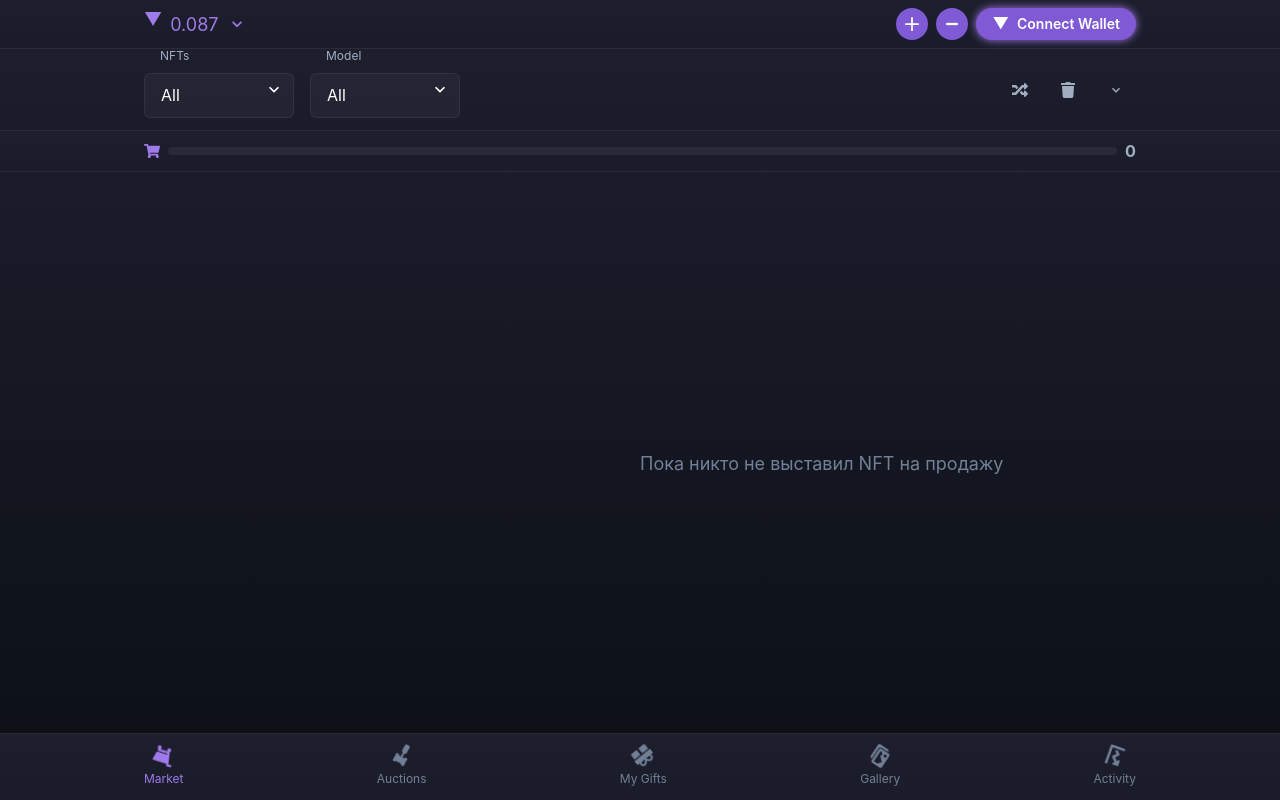
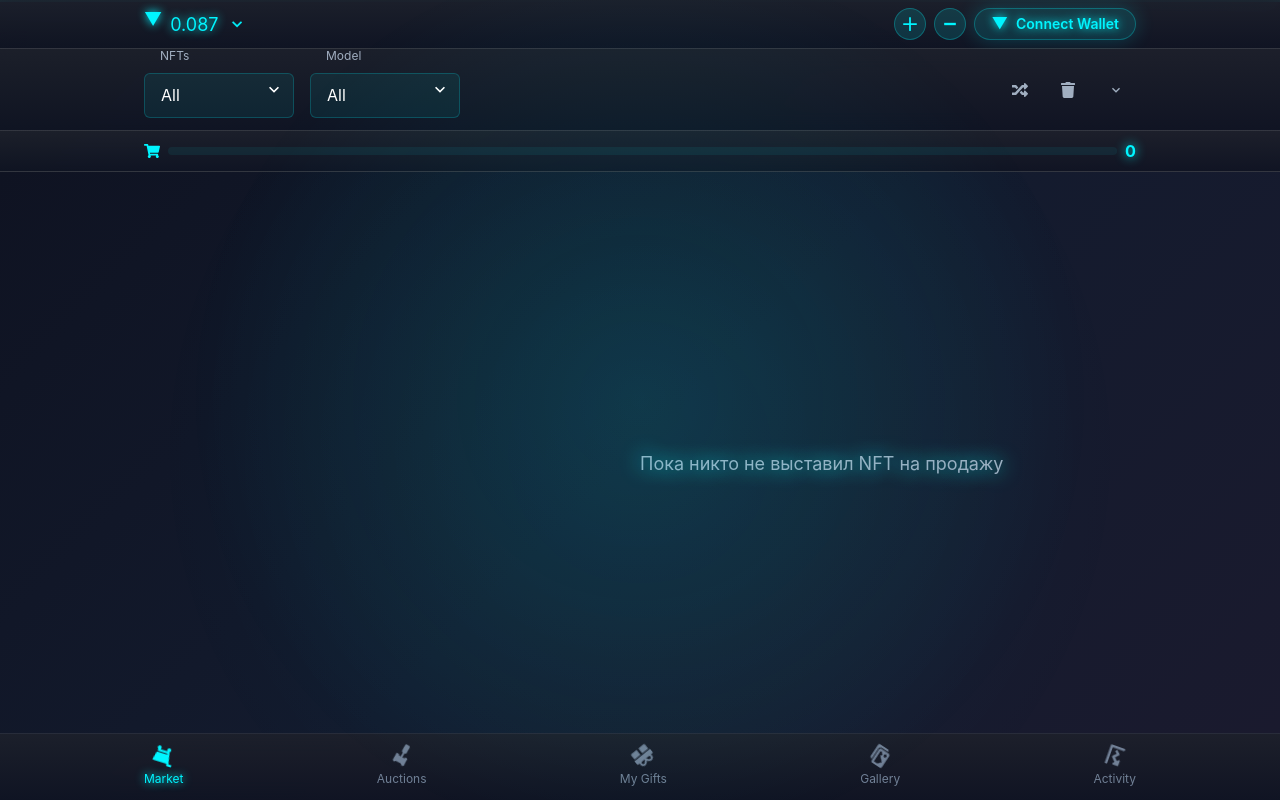
Before and after one commit to useriiefokrjkgjrkgkgkjkg/telegram-nft-marketplace, a Next.js app: page / in a window 1280 px wide. Built offline with nearby package versions, Linux system fonts and the light colour scheme.

Commit message:
Update design with neon cyberpunk style

```diff
--- a/app/page.tsx
+++ b/app/page.tsx
@@ -56,9 +56,14 @@ const shimmerAnimation = keyframes`
 
 export default function Home() {
   const [balance] = useState('0.087');
-  const bgColor = useColorModeValue('gray.900', 'gray.900');
-  const gradientBg = 'linear-gradient(to bottom, #1a1c2a, #0d1117)';
-  const panelBg = 'linear-gradient(to bottom, #1E1E2D, #1a1c2a)';
+
+  // Новые градиенты и цвета
+  const gradientBg = 'linear-gradient(135deg, #0F1322 0%, #131B2E 50%, #1A1A2E 100%)';
+  const panelBg = 'linear-gradient(to bottom, rgba(29, 32, 43, 0.95), rgba(16, 20, 35, 0.95))';
+  const neonBlue = '#00F5FF';
+  const neonPink = '#FF10F0';
+  const accentColor = neonBlue;
+  const hoverAccentColor = neonPink;
 
   // Устанавливаем высоту для мини-приложения Telegram
   useEffect(() => {
@@ -92,16 +97,27 @@ export default function Home() {
           left: 0,
           right: 0,
           height: '2px',
-          background: 'linear-gradient(90deg, transparent, purple.400, transparent)',
+          background: `linear-gradient(90deg, transparent, ${neonBlue}, transparent)`,
           animation: `${shimmerAnimation} 3s infinite linear`
+        },
+        '&::after': {
+          content: '""',
+          position: 'absolute',
+          top: 0,
+          left: 0,
+          right: 0,
+          bottom: 0,
+          background: 'radial-gradient(circle at 50% 50%, rgba(0, 245, 255, 0.1) 0%, transparent 60%)',
+          pointerEvents: 'none'
         }
       }}
     >
       {/* Верхняя панель */}
       <Box
         borderBottom="1px solid"
-        borderColor="whiteAlpha.100"
+        borderColor="rgba(255, 255, 255, 0.1)"
         bgImage={panelBg}
+        backdropFilter="blur(10px)"
         animation={`${fadeInAnimation} 0.5s ease-out`}
       >
         <Container maxW="container.lg" py={2}>
@@ -113,13 +129,18 @@ export default function Home() {
             >
               <Text
                 fontSize="lg"
-                color="purple.400"
+                color={accentColor}
                 animation={`${floatAnimation} 2s ease-in-out infinite`}
+                textShadow={`0 0 10px ${accentColor}`}
               >▼</Text>
-              <Text fontSize="lg" color="purple.400">{balance}</Text>
+              <Text
+                fontSize="lg"
+                color={accentColor}
+                textShadow={`0 0 10px ${accentColor}`}
+              >{balance}</Text>
               <ChevronDownIcon
                 boxSize={5}
-                color="purple.400"
+                color={accentColor}
                 animation={`${pulseAnimation} 2s infinite`}
               />
             </HStack>
@@ -128,12 +149,16 @@ export default function Home() {
                 aria-label="Add balance"
                 icon={<AddIcon />}
                 size="sm"
-                bg="purple.500"
-                color="white"
+                bg={`${accentColor}22`}
+                color={accentColor}
                 borderRadius="full"
+                border="1px solid"
+                borderColor={`${accentColor}44`}
                 _hover={{
-                  bg: 'purple.400',
+                  bg: `${hoverAccentColor}33`,
+                  color: hoverAccentColor,
                   transform: 'scale(1.1)',
+                  borderColor: `${hoverAccentColor}66`
                 }}
                 transition="all 0.2s"
               />
@@ -141,28 +166,37 @@ export default function Home() {
                 aria-label="Subtract balance"
                 icon={<MinusIcon />}
                 size="sm"
-                bg="purple.500"
-                color="white"
+                bg={`${accentColor}22`}
+                color={accentColor}
                 borderRadius="full"
+                border="1px solid"
+                borderColor={`${accentColor}44`}
                 _hover={{
-                  bg: 'purple.400',
+                  bg: `${hoverAccentColor}33`,
+                  color: hoverAccentColor,
                   transform: 'scale(1.1)',
+                  borderColor: `${hoverAccentColor}66`
                 }}
                 transition="all 0.2s"
               />
               <Button
-                bg="purple.500"
-                color="white"
+                bg={`${accentColor}22`}
+                color={accentColor}
                 size="sm"
+                border="1px solid"
+                borderColor={`${accentColor}44`}
                 _hover={{
-                  bg: 'purple.400',
+                  bg: `${hoverAccentColor}33`,
+                  color: hoverAccentColor,
                   transform: 'scale(1.02)',
+                  borderColor: `${hoverAccentColor}66`
                 }}
                 transition="all 0.2s"
                 borderRadius="full"
                 px={4}
                 leftIcon={<Text as="span" fontSize="md">▼</Text>}
-                animation={`${glowAnimation} 2s infinite`}
+                textShadow={`0 0 10px ${accentColor}`}
+                boxShadow={`0 0 20px ${accentColor}33`}
               >
                 Connect Wallet
               </Button>
@@ -174,8 +208,9 @@ export default function Home() {
       {/* Фильтры */}
       <Box
         borderBottom="1px solid"
-        borderColor="whiteAlpha.100"
+        borderColor="rgba(255, 255, 255, 0.1)"
         bgImage={panelBg}
+        backdropFilter="blur(10px)"
         animation={`${fadeInAnimation} 0.5s ease-out 0.2s`}
         opacity="0"
         sx={{ animationFillMode: 'forwards' }}
@@ -189,15 +224,18 @@ export default function Home() {
                 </Text>
                 <Select
                   variant="filled"
-                  bg="whiteAlpha.50"
+                  bg={`${accentColor}11`}
                   border="1px solid"
-                  borderColor="whiteAlpha.100"
+                  borderColor={`${accentColor}33`}
                   h="45px"
                   pt="3"
                   color="white"
                   icon={<ChevronDownIcon />}
                   defaultValue="all"
-                  _hover={{ bg: 'whiteAlpha.100' }}
+                  _hover={{
+                    bg: `${accentColor}22`,
+                    borderColor: `${accentColor}66`
+                  }}
                   transition="all 0.2s"
                 >
                   <option value="all">All</option>
@@ -209,15 +247,18 @@ export default function Home() {
                 </Text>
                 <Select
                   variant="filled"
-                  bg="whiteAlpha.50"
+                  bg={`${accentColor}11`}
                   border="1px solid"
-                  borderColor="whiteAlpha.100"
+                  borderColor={`${accentColor}33`}
                   h="45px"
                   pt="3"
                   color="white"
                   icon={<ChevronDownIcon />}
                   defaultValue="all"
-                  _hover={{ bg: 'whiteAlpha.100' }}
+                  _hover={{
+                    bg: `${accentColor}22`,
+                    borderColor: `${accentColor}66`
+                  }}
                   transition="all 0.2s"
                 >
                   <option value="all">All</option>
@@ -231,7 +272,7 @@ export default function Home() {
                 variant="ghost"
                 color="gray.400"
                 _hover={{
-                  color: 'purple.400',
+                  color: accentColor,
                   transform: 'scale(1.1)',
                 }}
                 transition="all 0.2s"
@@ -242,7 +283,7 @@ export default function Home() {
                 variant="ghost"
                 color="gray.400"
                 _hover={{
-                  color: 'purple.400',
+                  color: accentColor,
                   transform: 'scale(1.1)',
                 }}
                 transition="all 0.2s"
@@ -253,7 +294,7 @@ export default function Home() {
                 variant="ghost"
                 color="gray.400"
                 _hover={{
-                  color: 'purple.400',
+                  color: accentColor,
                   transform: 'scale(1.1)',
                 }}
                 transition="all 0.2s"
@@ -266,8 +307,9 @@ export default function Home() {
       {/* Корзина с прогрессом */}
       <Box
         borderBottom="1px solid"
-        borderColor="whiteAlpha.100"
+        borderColor="rgba(255, 255, 255, 0.1)"
         bgImage={panelBg}
+        backdropFilter="blur(10px)"
         animation={`${fadeInAnimation} 0.5s ease-out 0.4s`}
         opacity="0"
         sx={{ animationFillMode: 'forwards' }}
@@ -276,10 +318,10 @@ export default function Home() {
           <HStack>
             <Icon
               as={FaShoppingCart}
-              color="purple.400"
+              color={accentColor}
               _hover={{
                 transform: 'scale(1.1) rotate(10deg)',
-                color: 'purple.300'
+                color: hoverAccentColor,
               }}
               transition="all 0.3s"
               cursor="pointer"
@@ -287,23 +329,23 @@ export default function Home() {
             <Progress
               value={0}
               size="sm"
-              colorScheme="purple"
               flex="1"
               borderRadius="full"
-              bg="whiteAlpha.100"
+              bg={`${accentColor}11`}
               sx={{
                 '& > div': {
                   transition: 'all 0.3s',
-                  background: 'linear-gradient(90deg, purple.500, purple.300)',
+                  background: `linear-gradient(90deg, ${accentColor}, ${hoverAccentColor})`,
                   backgroundSize: '200% 100%',
                   animation: `${shimmerAnimation} 2s infinite linear`
                 }
               }}
             />
             <Text
-              color="gray.400"
+              color={accentColor}
               fontWeight="bold"
               animation={`${pulseAnimation} 2s infinite`}
+              textShadow={`0 0 10px ${accentColor}`}
             >0</Text>
           </HStack>
         </Container>
@@ -317,7 +359,19 @@ export default function Home() {
         position="relative"
         animation={`${fadeInAnimation} 0.5s ease-out 0.6s`}
         opacity="0"
-        sx={{ animationFillMode: 'forwards' }}
+        sx={{
+          animationFillMode: 'forwards',
+          '&::after': {
+            content: '""',
+            position: 'absolute',
+            top: 0,
+            left: 0,
+            right: 0,
+            bottom: 0,
+            background: 'radial-gradient(circle at 50% 50%, rgba(0, 245, 255, 0.05) 0%, transparent 70%)',
+            pointerEvents: 'none'
+          }
+        }}
       >
         <Container maxW="container.lg" py={4}>
           <SimpleGrid columns={{ base: 2, md: 2 }} spacing={4}>
@@ -328,10 +382,15 @@ export default function Home() {
               left="50%"
               transform="translate(-50%, -50%)"
               textAlign="center"
-              color="gray.500"
+              color="gray.400"
               animation={`${floatAnimation} 3s ease-in-out infinite`}
             >
-              <Text fontSize="lg">Пока никто не выставил NFT на продажу</Text>
+              <Text
+                fontSize="lg"
+                textShadow={`0 0 20px ${accentColor}`}
+              >
+                Пока никто не выставил NFT на продажу
+              </Text>
             </Box>
           </SimpleGrid>
         </Container>
@@ -340,9 +399,10 @@ export default function Home() {
       {/* Нижняя навигация */}
       <Box
         borderTop="1px solid"
-        borderColor="whiteAlpha.100"
+        borderColor="rgba(255, 255, 255, 0.1)"
         py={3}
         bgImage={panelBg}
+        backdropFilter="blur(10px)"
         animation={`${fadeInAnimation} 0.5s ease-out 0.8s`}
         opacity="0"
         sx={{ animationFillMode: 'forwards' }}
@@ -351,11 +411,11 @@ export default function Home() {
           <HStack justify="space-between">
             <VStack
               spacing={1}
-              color="purple.400"
+              color={accentColor}
               cursor="pointer"
               _hover={{
                 transform: 'translateY(-2px) rotate(5deg)',
-                color: 'purple.300'
+                color: hoverAccentColor,
               }}
               transition="all 0.3s"
             >
@@ -364,14 +424,17 @@ export default function Home() {
                 boxSize={5}
                 animation={`${rotateAnimation} 10s linear infinite`}
               />
-              <Text fontSize="xs">Market</Text>
+              <Text
+                fontSize="xs"
+                textShadow={`0 0 10px ${accentColor}`}
+              >Market</Text>
             </VStack>
             <VStack
               spacing={1}
               color="gray.500"
               cursor="pointer"
               _hover={{
-                color: 'purple.400',
+                color: hoverAccentColor,
                 transform: 'translateY(-2px) rotate(-5deg)'
               }}
               transition="all 0.3s"
@@ -388,7 +451,7 @@ export default function Home() {
               color="gray.500"
               cursor="pointer"
               _hover={{
-                color: 'purple.400',
+                color: hoverAccentColor,
                 transform: 'translateY(-2px) rotate(5deg)'
               }}
               transition="all 0.3s"
@@ -405,7 +468,7 @@ export default function Home() {
               color="gray.500"
               cursor="pointer"
               _hover={{
-                color: 'purple.400',
+                color: hoverAccentColor,
                 transform: 'translateY(-2px) rotate(-5deg)'
               }}
               transition="all 0.3s"
@@ -422,7 +485,7 @@ export default function Home() {
               color="gray.500"
               cursor="pointer"
               _hover={{
-                color: 'purple.400',
+                color: hoverAccentColor,
                 transform: 'translateY(-2px) rotate(5deg)'
               }}
               transition="all 0.3s"
```
